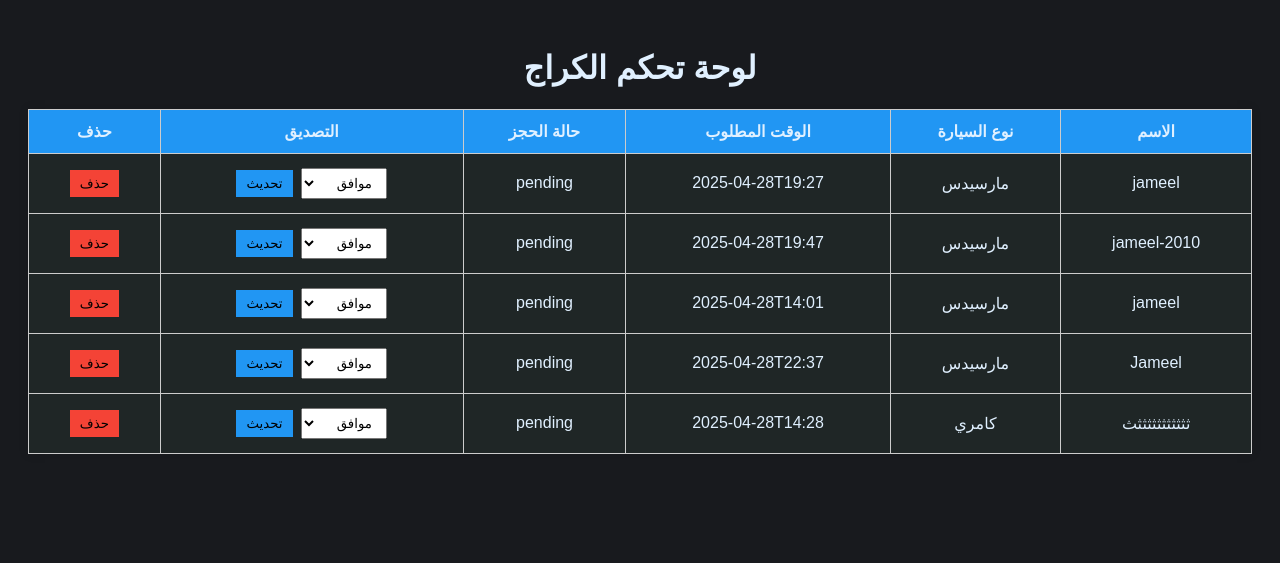
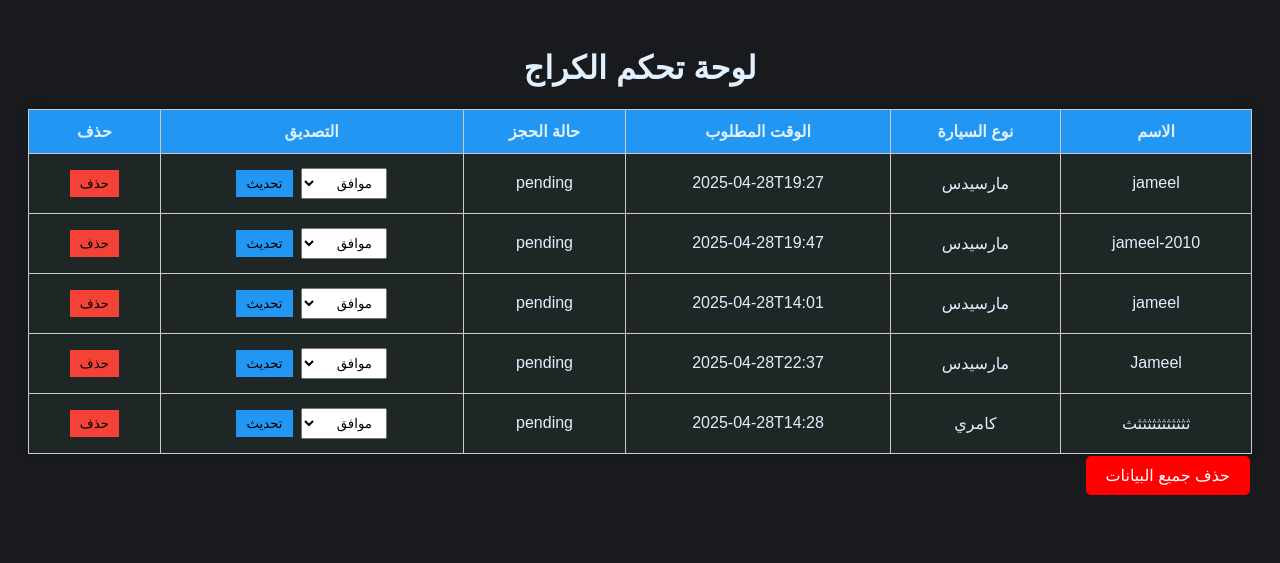
Before and after one commit to jameel-max/-, a Flask app: page /admin in a window 1280 px wide. Shown: the top 563 px of the page. Run offline with Flask 3, Linux system fonts and the light colour scheme; the visitor is signed in with stand-in values (Sample User, id 1); data comes from the database, SQL or seed files in the repository.

Commit message:
Add files via upload

```diff
--- a/main.py
+++ b/main.py
@@ -21,32 +21,26 @@ def init_db():
     conn = sqlite3.connect('appointments.db')
     c = conn.cursor()
 
-    c.execute('''
-        CREATE TABLE IF NOT EXISTS users (
+    c.execute('''CREATE TABLE IF NOT EXISTS users (
             id INTEGER PRIMARY KEY AUTOINCREMENT,
             username TEXT UNIQUE,
             password TEXT
-        )
-    ''')
+        )''')
 
-    c.execute('''
-        CREATE TABLE IF NOT EXISTS appointments (
+    c.execute('''CREATE TABLE IF NOT EXISTS appointments (
             id INTEGER PRIMARY KEY AUTOINCREMENT,
             name TEXT,
             car_type TEXT,
             appointment_time TEXT,
             status TEXT
-        )
-    ''')
+        )''')
 
-    c.execute('''
-        CREATE TABLE IF NOT EXISTS notifications (
+    c.execute('''CREATE TABLE IF NOT EXISTS notifications (
             id INTEGER PRIMARY KEY AUTOINCREMENT,
             user_name TEXT,
             message TEXT,
             is_read INTEGER DEFAULT 0
-        )
-    ''')
+        )''')
 
     conn.commit()
     conn.close()
@@ -215,6 +209,25 @@ def delete_appointment():
 
     return jsonify({'success': True})
 
+# حذف جميع البيانات
+@app.route('/delete_all_data', methods=['POST'])
+def delete_all_data():
+    if not session.get('is_admin'):
+        return redirect(url_for('admin_login'))
+
+    conn = sqlite3.connect('appointments.db')
+    c = conn.cursor()
+
+    # مسح جميع البيانات من الجداول
+    c.execute('DELETE FROM appointments')
+    c.execute('DELETE FROM users')
+    c.execute('DELETE FROM notifications')
+
+    conn.commit()
+    conn.close()
+
+    return redirect(url_for('admin'))
+
 # صفحة التحقق من الحالة
 @app.route('/check_status')
 @login_required
--- a/templates/admin.html
+++ b/templates/admin.html
@@ -1,10 +1,15 @@
 <!DOCTYPE html>
 <html lang="ar">
+
 <head>
     <meta charset="UTF-8">
     <meta http-equiv="refresh" content="5">
     <title>لوحة تحكم الكراج</title>
     <style>
+        html {
+            direction: rtl;
+        }
+
         body {
             font-family: Arial, sans-serif;
             direction: rtl;
@@ -21,10 +26,11 @@
             width: 100%;
             border-collapse: collapse;
             background-color: #1F2626;
-            box-shadow: 0 0 10px rgba(0,0,0,0.1);
+            box-shadow: 0 0 10px rgba(0, 0, 0, 0.1);
         }
 
-        th, td {
+        th,
+        td {
             padding: 12px;
             border: 1px solid #ccc;
             text-align: center;
@@ -34,7 +40,8 @@
             background-color: #2196F3;
         }
 
-        select, button {
+        select,
+        button {
             padding: 6px 10px;
             margin: 2px;
         }
@@ -56,8 +63,23 @@
         .delete-button:hover {
             background-color: #d32f2f;
         }
+
+        .btn-danger {
+            background-color: red;
+            color: white;
+            padding: 10px 20px;
+            border: none;
+            cursor: pointer;
+            font-size: 16px;
+            border-radius: 5px;
+        }
+
+        .btn-danger:hover {
+            background-color: darkred;
+        }
     </style>
 </head>
+
 <body>
 
     <h1>لوحة تحكم الكراج</h1>
@@ -89,17 +111,21 @@
                         <button type="button" class="submit-button">تحديث</button>
                     </td>
                     <td>
-                        <button type="button" class="delete-button" onclick="deleteAppointment({{ appointment[0] }})">حذف</button>
+                        <button type="button" class="delete-button"
+                            onclick="deleteAppointment({{ appointment[0] }})">حذف</button>
                     </td>
                 </tr>
                 {% endfor %}
             </tbody>
         </table>
     </form>
+    <form method="POST" action="{{ url_for('delete_all_data') }}">
+        <button type="submit" class="btn btn-danger">حذف جميع البيانات</button>
+    </form>
 
     <script>
         document.querySelectorAll('.submit-button').forEach(button => {
-            button.addEventListener('click', function() {
+            button.addEventListener('click', function () {
                 const row = this.closest('tr');
                 const appointment_id = row.querySelector('input[name="appointment_id"]').value;
                 const status = row.querySelector('.status-select').value;
@@ -157,4 +183,5 @@
         }
     </script>
 </body>
+
 </html>
--- a/templates/admin_login.html
+++ b/templates/admin_login.html
@@ -4,6 +4,9 @@
     <meta charset="UTF-8">
     <title>تسجيل دخول الإدمن</title>
     <style>
+        html {
+            direction: rtl;
+        }
         body {
             font-family: 'Arial', sans-serif;
             background-color: #f7f7f7;
--- a/templates/check_status.html
+++ b/templates/check_status.html
@@ -4,6 +4,9 @@
   <meta charset="UTF-8">
   <title>تتبع حالة الحجز</title>
   <style>
+        html {
+            direction: rtl;
+        }
     body {
       background-color: #181A1E;
       color: #fff;
--- a/templates/login.html
+++ b/templates/login.html
@@ -4,6 +4,9 @@
     <meta charset="UTF-8">
     <title>تسجيل الدخول</title>
     <style>
+        html {
+            direction: rtl;
+        }
         body {
             background-color: #181A1E;
             color: #e0f0ff;
--- a/templates/register.html
+++ b/templates/register.html
@@ -4,6 +4,9 @@
     <meta charset="UTF-8">
     <title>تسجيل حساب جديد</title>
     <style>
+        html {
+            direction: rtl;
+        }
         body {
             background-color: #181A1E;
             color: #e0f0ff;
--- a/templates/status.html
+++ b/templates/status.html
@@ -5,6 +5,9 @@
     <meta charset="UTF-8">
     <title>حالة الحجز</title>
     <style>
+        html {
+            direction: rtl;
+        }
         body {
             background-color: #181A1E;
             color: white;
```
Lines whose indentation alone changed are shown as unchanged.
